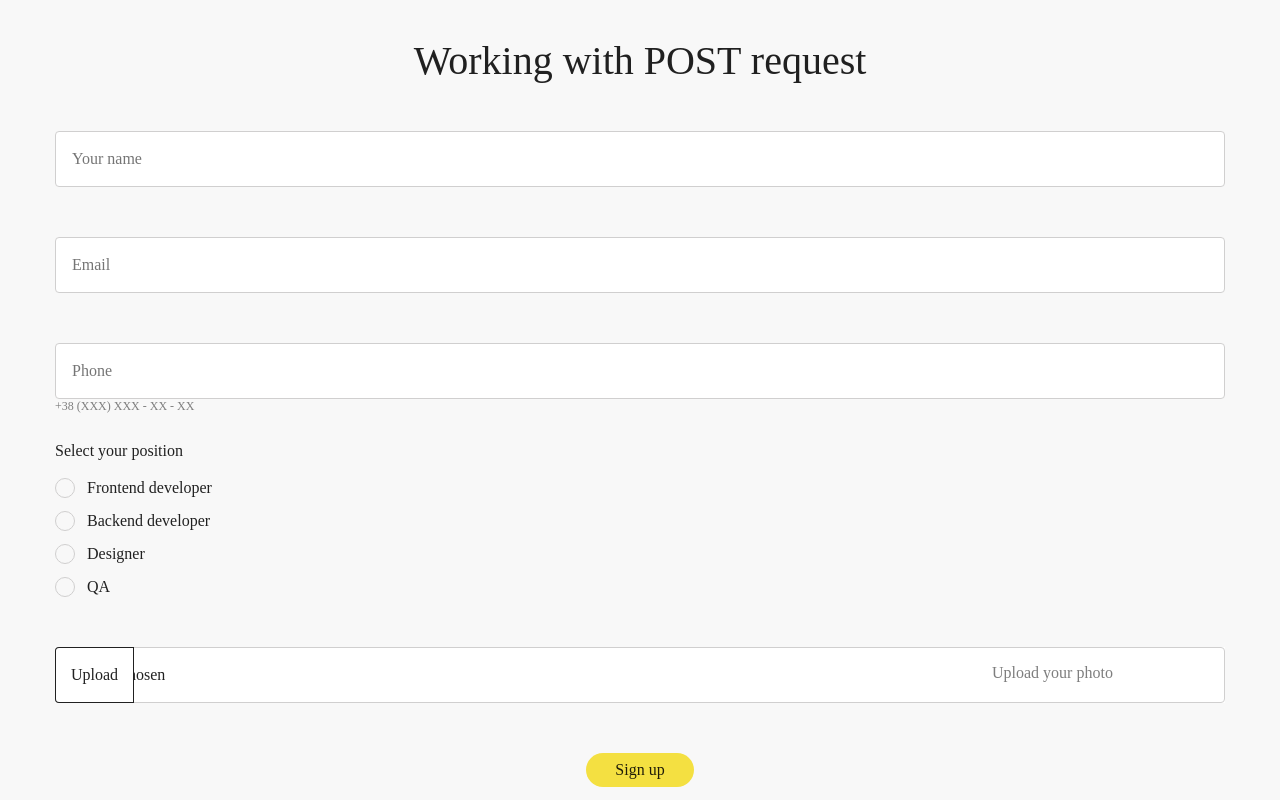
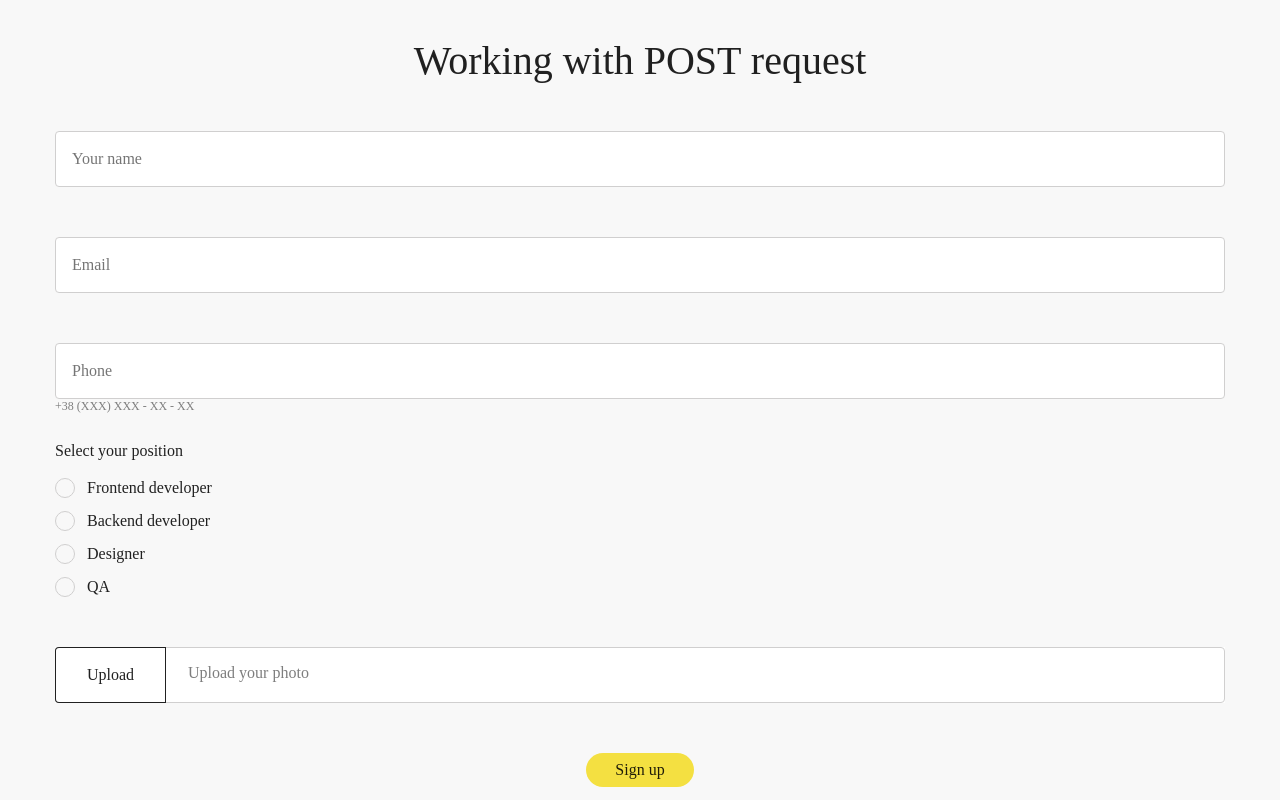
Before and after one commit to olhacodes/React-POST-GET-validations, a React (Create React App) app: page / in a window 1280 px wide. Shown: the part 1151-1951 px from the top of the page. Built offline with nearby package versions, Linux system fonts and the light colour scheme; no server answers.

Commit message:
refactored upload file component into new component

```diff
--- a/src/components/Form/Form.jsx
+++ b/src/components/Form/Form.jsx
@@ -1,6 +1,7 @@
 import React, {useState} from 'react';
 import Button from '../Button/Button';
-import Input from '../Input/Input';
+import Input from '../Inputs/Input/Input';
+import UploadFileInput from '../Inputs/UploadFileInput/UploadFileInput';
 import RadioButton from '../RadioButton/RadioButton';
 import './form.styles.less';
 
@@ -41,7 +42,6 @@ const positions = [
 
 function Form() {
     const [selectedRadioBtn, setSelectedRadioBtn] = useState(null);
-    const [isFileUploaded, setIsfileUploaded] = useState(false);
 
   return (
       <form className='form'>
@@ -59,17 +59,9 @@ function Form() {
                       {...position} />
               ))}
           </div>
-          <div className="form__upload-input">
-              <div className={isFileUploaded ? '' : 'form__upload-input--wrapper'} dataText='Upload your photo'>
-                  <Input
-                  type="file"
-                      accept='image/*'
-                      onClick={() => setIsfileUploaded(true)}
-                  />
-              </div>
-              <div className="form__action">
-                  <Button>Sign up</Button>
-              </div>
+          <UploadFileInput />
+          <div className="form__action">
+            <Button>Sign up</Button>
           </div>
     </form>
   )
--- a/src/components/Form/form.styles.less
+++ b/src/components/Form/form.styles.less
@@ -1,6 +1,3 @@
-@import '../../styles/variables.less';
-@import '../../styles/colors.less';
-
 .form {
     &__inputs {
         display: flex;
@@ -18,47 +15,9 @@
         gap: 0.4375rem;
     }
 
-    &__upload-input {
-        margin-top: 2.9375rem;
-
-        &--wrapper {
-            position: relative;
-            background-color: @white;
-        }
-
-        &--wrapper::after {
-            content:attr(dataText);
-            position: absolute;
-            font: @font;
-            color: @placeholder-color;
-            margin-left: -249px;
-            pointer-events: none;
-            background-color: #FFFFFF;
-            bottom: 0;
-            margin-bottom: 14px;
-            padding: 7px 16px;
-        }
-
-        &--wrapper::before {
-            content: 'Upload';
-            position: absolute;
-            top: 0;
-            left: 0;
-            display: inline-block;
-            pointer-events: none;
-            padding: 0.875rem 0.9375rem;
-            border-color: @black;
-            border: 0.0625rem solid @black;
-            border-bottom-left-radius: 0.25rem;
-            border-top-left-radius: 0.25rem;
-            background-color: @white;
-        }
-    }
-
     &__action {
         padding-top: 3.125rem;
         margin: 0 auto;
         width: fit-content;
     }
-
 }
--- a/src/components/Input/input.styles.less
+++ b/src/components/Inputs/Input/input.styles.less
@@ -1,5 +1,5 @@
-@import '../../styles/variables.less';
-@import '../../styles/colors.less';
+@import '../../../styles/colors.less';
+@import '../../../styles/variables.less';
 
 .input {
     border: @border;
--- /dev/null
+++ b/src/components/Inputs/UploadFileInput/UploadFileInput.jsx
@@ -0,0 +1,21 @@
+import React, {useState} from 'react';
+import Input from '../Input/Input';
+import './uploadFileInput.styles.less';
+
+function UploadFileInput() {
+    const [isFileUploaded, setIsfileUploaded] = useState(false);
+
+  return (
+    <div className="upload-input">
+        <div className={isFileUploaded ? '' : 'upload-input--wrapper'} dataText='Upload your photo'>
+            <Input
+            type="file"
+                accept='image/*'
+                onClick={() => setIsfileUploaded(true)}
+            />
+        </div>
+    </div>
+  )
+}
+
+export default UploadFileInput
--- /dev/null
+++ b/src/components/Inputs/UploadFileInput/uploadFileInput.styles.less
@@ -0,0 +1,70 @@
+@import '../../../styles/colors.less';
+@import '../../../styles/variables.less';
+@import '../../../styles/resolutions.less';
+
+.upload-input {
+        margin-top: 2.9375rem;
+
+    &--wrapper {
+        position: relative;
+        background-color: @white;
+    }
+
+    &--wrapper::after {
+        content:attr(dataText);
+        position: absolute;
+        font: @font;
+        color: @placeholder-color;
+        margin-left: -15.5625rem;
+        pointer-events: none;
+        background-color: #FFFFFF;
+        bottom: 0;
+        margin-bottom: 0.875rem;
+        padding: 0.4375rem 1rem;
+    }
+
+    &--wrapper::before {
+        content: 'Upload';
+        position: absolute;
+        top: 0;
+        left: 0;
+        display: inline-block;
+        pointer-events: none;
+        padding: 0.875rem 0.9375rem;
+        border-color: @black;
+        border: 0.0625rem solid @black;
+        border-bottom-left-radius: 0.25rem;
+        border-top-left-radius: 0.25rem;
+        background-color: @white;
+    }
+}
+
+@media(min-width: 22.5625rem) {
+    .upload-input--wrapper {
+        &::before {
+            padding: 0.875rem 1.9375rem;
+        }
+
+        &::after {
+            margin-left: -60%;
+        }
+    }
+}
+
+@media @tablet {
+    .upload-input--wrapper::after {
+         margin-left: -83%;
+    }
+}
+
+@media @small-desktop {
+    .upload-input--wrapper::after {
+         margin-left: -87%;
+    }
+}
+
+@media @desktop {
+    .upload-input--wrapper::after {
+         margin-left: -90%;
+    }
+}
--- a/src/styles/variables.less
+++ b/src/styles/variables.less
@@ -1,5 +1,4 @@
 @import './colors.less';
-
 
 @font: normal 1rem 'Nunito';
 
```
Also changed, not shown: src/components/Inputs/Input/Input.jsx (renamed from src/components/Input/Input.jsx).
